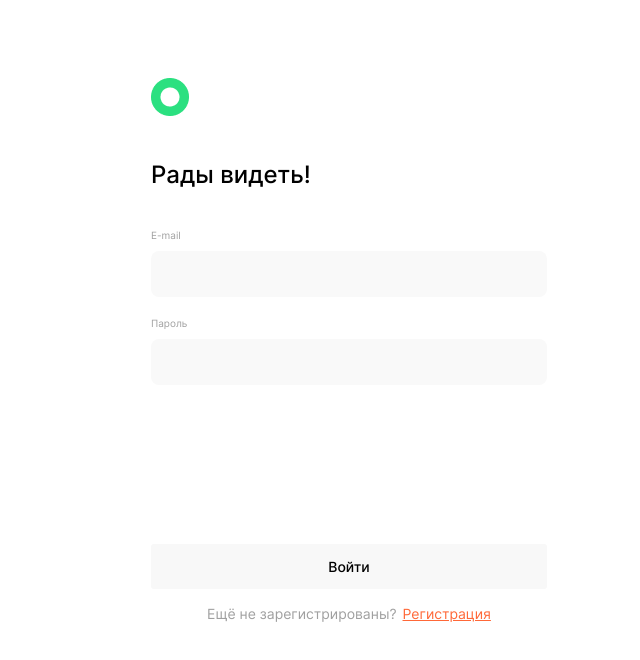
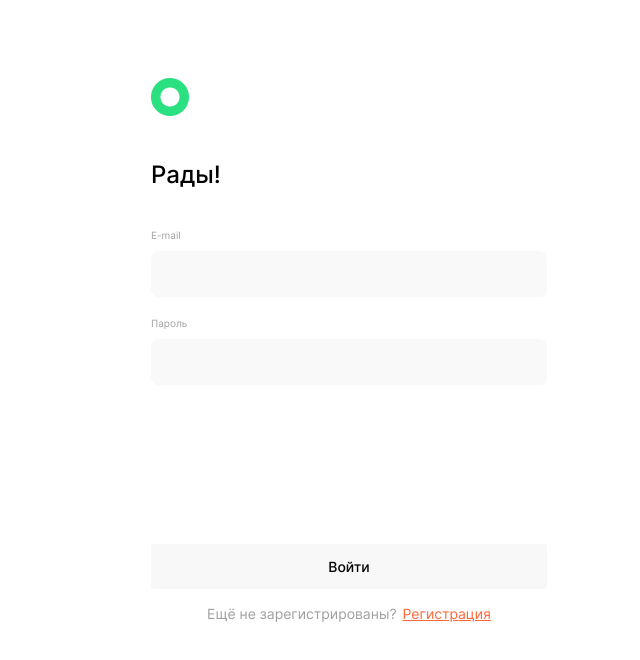
Before and after one commit to MariaGrom/movies-explorer-frontend, a React (Create React App) app: page /signin in a window 1280 px wide. Shown: the top 660 px of the page, without its empty margins (291-931 px from the left). Built offline with nearby package versions, Linux system fonts and the light colour scheme; no server answers; sample sign-in values are in the browser's storage.

Commit message:
fix: editing Readme

```diff
--- a/src/components/Login/Login.js
+++ b/src/components/Login/Login.js
@@ -95,7 +95,7 @@ function Login({ onLogin, statusRequest }) {
     <form onSubmit={handleSubmit} className="form">
       <div className="form__greetings" >
         <Link to="/"><img className="form__logo" src={logo} alt="логотип" /></Link>
-        <h2 className="form__title">Рады видеть!</h2>
+        <h2 className="form__title">Рады!</h2>
       </div>
       <div className="form__main">
         <fieldset className="form__fields">
```
Also changed, not shown: 1 other file (tests, documents, lock files or other folders).
